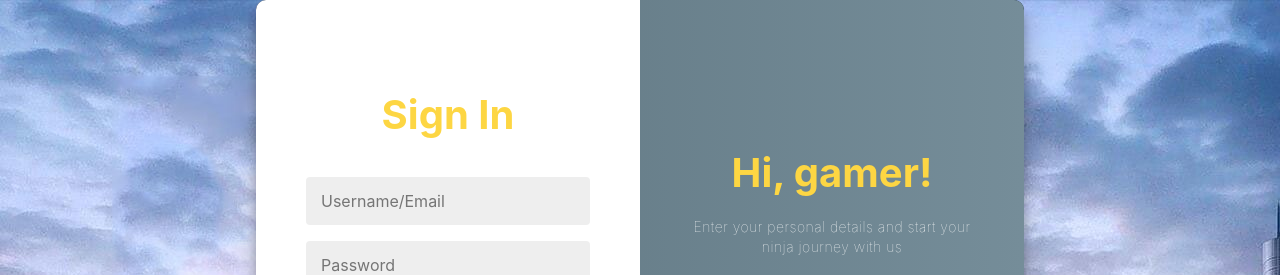
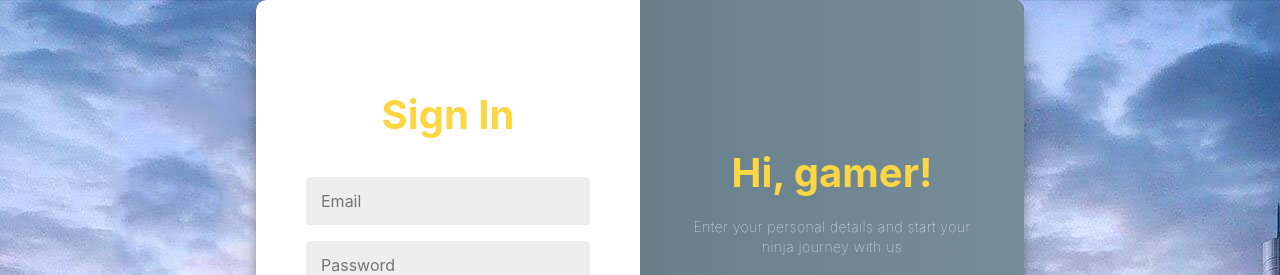
Before and after one commit to rjburgerr1/Trials-Ninja-Points, a React (Create React App) app in the folder Trials.com/react-frontend/: page /signin in a window 1280 px wide. Shown: the top 275 px of the page. Built offline with nearby package versions, Linux system fonts and the light colour scheme; no server answers.

Commit message:
Remove "Username" in placeholder
Remove username reference as that functionality does not work currently

```diff
--- a/Trials.com/react-frontend/src/components/Authentication/login.tsx
+++ b/Trials.com/react-frontend/src/components/Authentication/login.tsx
@@ -3,11 +3,9 @@ import { useAuth } from "../../contexts/auth-context";
 import { Alert, Button } from "react-bootstrap";
 import { Link, useHistory } from "react-router-dom";
 
-
 export default function LoginComponent() {
     const emailRef = useRef<HTMLInputElement>(null);
     const passwordRef = useRef<HTMLInputElement>(null);
-	const usernameRef = useRef<HTMLInputElement>(null); // Keep for later
     const { login } = useAuth();
     const [error, setError] = useState("");
     const [loading, setLoading] = useState(false);
@@ -30,8 +28,6 @@ export default function LoginComponent() {
         setLoading(false);
     }
 
-
-
     return (
         <div className="form-container sign-in-container">
             {error && <Alert variant="danger">{error}</Alert>}
@@ -45,7 +41,7 @@ export default function LoginComponent() {
                 <div className="social-container"></div>
                 <input
                     type="text"
-					placeholder="Username/Email"
+                    placeholder="Email"
                     name="Email"
                     ref={emailRef}
                 />
```
Lines whose indentation alone changed are shown as unchanged.
